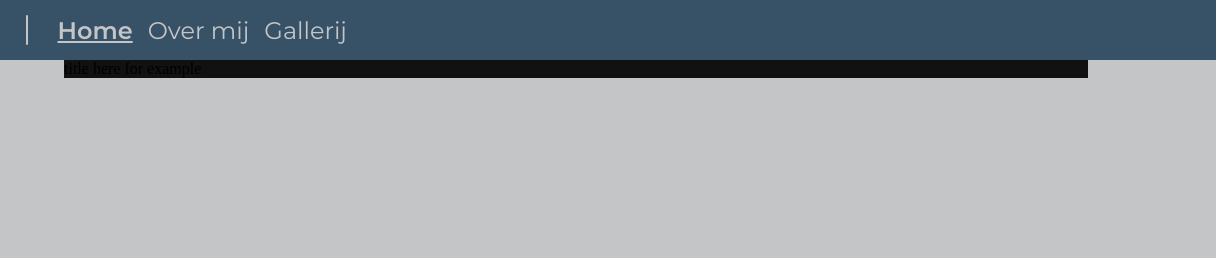
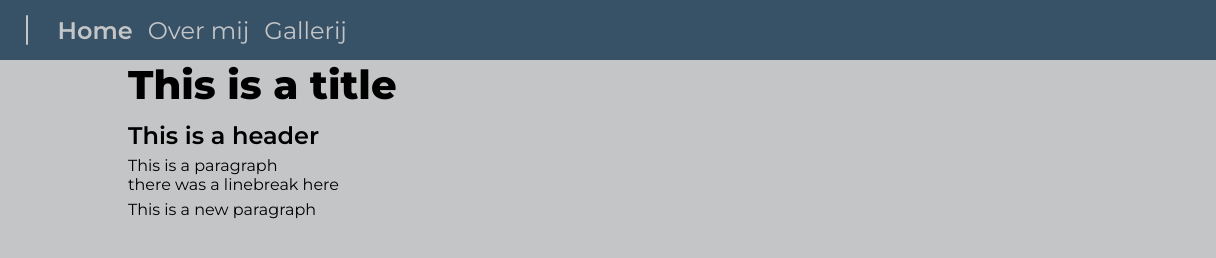
Before and after one commit to git-davidd/business-website, a plain HTML site: page index.html in a window 1280 px wide. Shown: the full height of the page, 64-1280 px from the left. Drawn offline with Linux system fonts and the light colour scheme.

Commit message:
Added CSS styles for different text types

```diff
--- a/index.html
+++ b/index.html
@@ -26,8 +26,11 @@
     </div>
 
     <!-- Homepage -->
-    <div class="hp-content">
-      title here for example
+    <div class="hp-cc">
+      <div class="title">This is a title</div>
+      <div class="header">This is a header</div>
+      <div class="paragraph">This is a paragraph<br>there was a linebreak here</div>
+      <div class="paragraph">This is a new paragraph</div>
     </div>
   </body>
 </html>
--- a/styles.css
+++ b/styles.css
@@ -1,12 +1,16 @@
 :root {
   --primary-colour: #375267;
   --secundairy-colour: #c4c5c7;
-  --tertairy-colour: #111111;
+  --tertairy-colour: #fff;
 
   --navbar-height: 60px;
   --navbar-margin: calc(0.5*var(--navbar-height));
 
   --main-font: "Montserrat";
+}
+
+* {
+  font-family: var(--main-font);
 }
 
 body {
@@ -26,7 +30,6 @@ body {
 }
 
 .nav-button {
-  font-family: var(--main-font);
   font-size: calc(0.4*var(--navbar-height));
   font-weight: 400;
   margin-right: calc(0.5*var(--navbar-margin));
@@ -36,7 +39,7 @@ body {
 
 .nav-button.active {
     font-weight: 600;
-    text-decoration: underline;
+    /* text-decoration: underline; */
 }
 
 .nav-divider {
@@ -63,14 +66,39 @@ body {
   background-color: var(--secundairy-colour);
 }
 
-.hp-content {
+
+.hp-cc {
+  /* cc = content container */
   margin-left: auto;
   margin-right: auto;
 
   height: fit-content;
-  width: 80vw;
-  background-color: #111111;
+  width: 70vw;
+  background-color: var(--secundairy-colour);
 
   /* IF --NAVBAR-HEIGHT CHANGES, UPDATE THIS */
   transform: translate(0,60px);
 }
+
+/* TEXT TYPES */
+.title {
+  font-weight: 750;
+  font-size: 40px;
+  /* color: var(--primary-colour); */
+
+  margin-bottom: 12px;
+}
+
+.header {
+  font-weight: 580;
+  font-size: 24px;
+  /* color: var(--primary-colour); */
+
+  margin-bottom: 6px;
+}
+
+.paragraph {
+  font-size: 16px;
+
+  margin-bottom: 6px;
+}
```
Also changed, not shown: dev-logs.md (+4 -1 lines).
